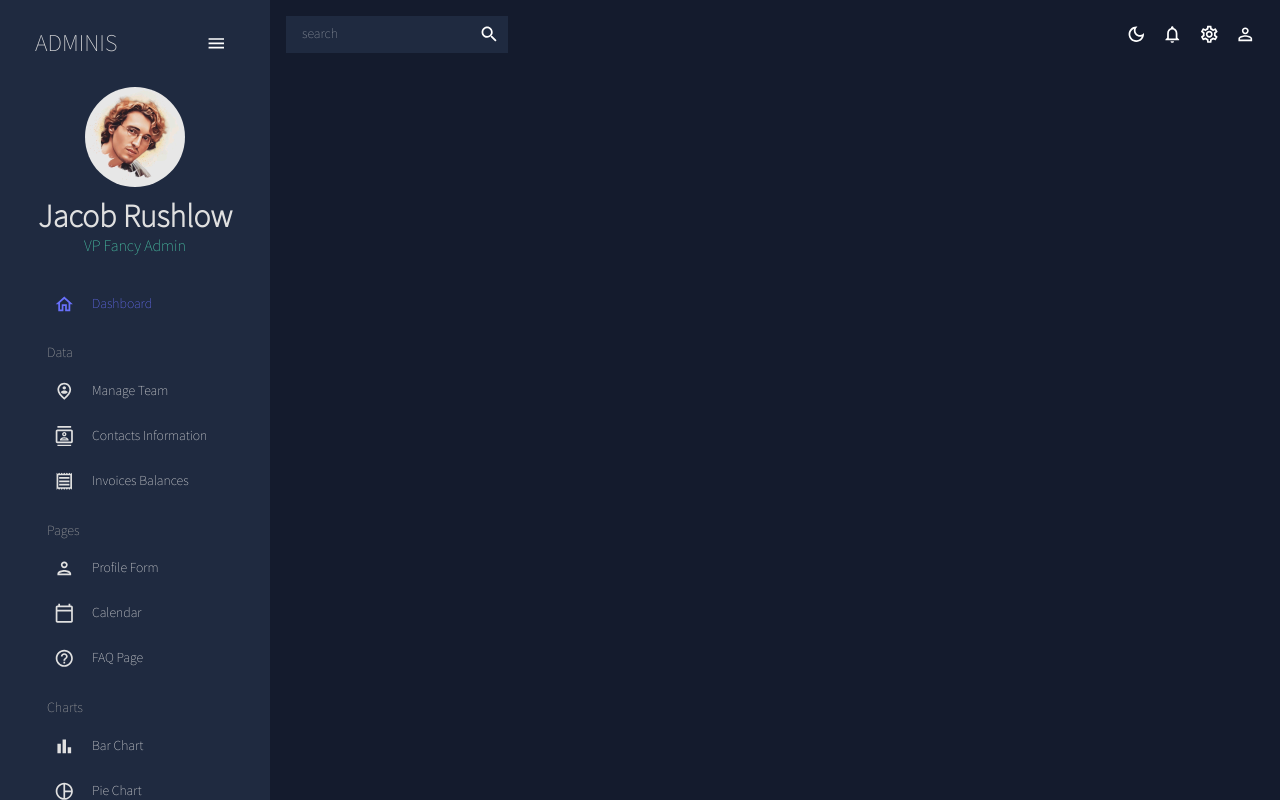
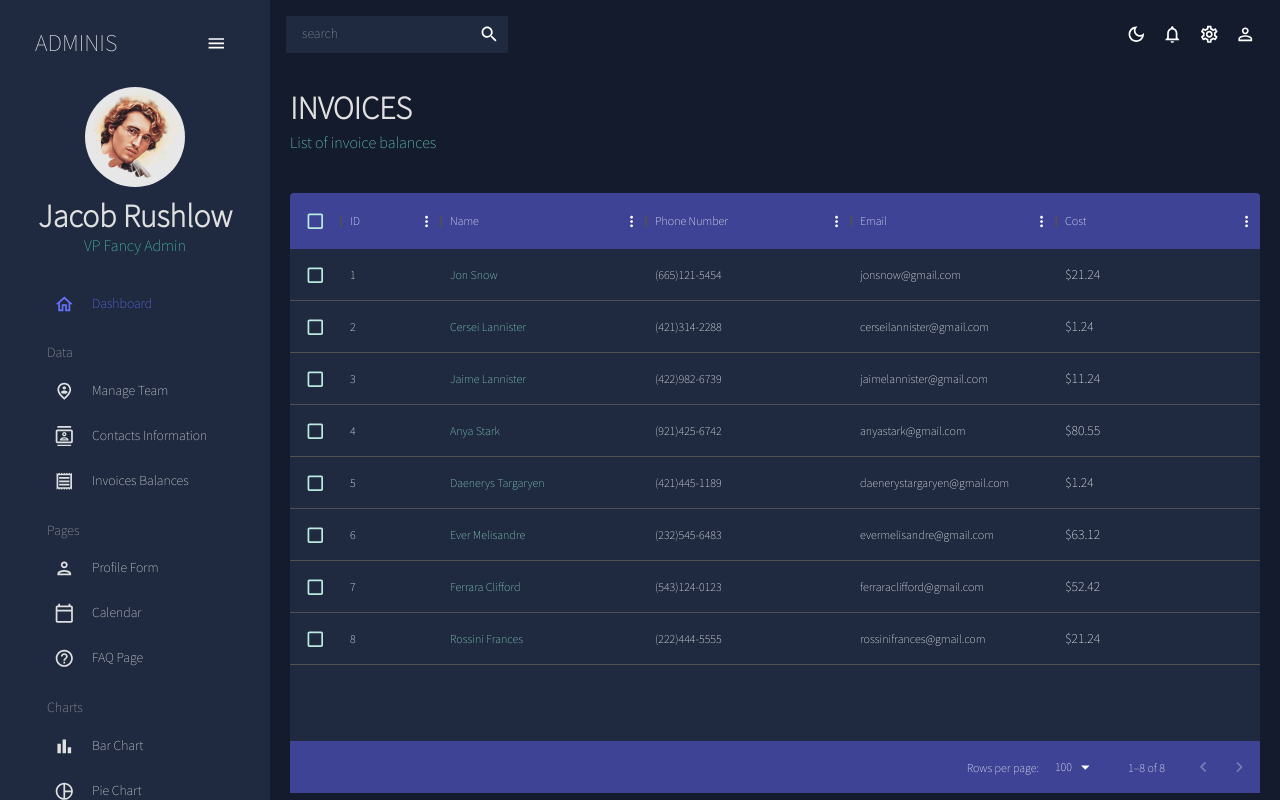
Before and after one commit to gheezl/MUI-practice, a React (Create React App) app: page /invoices in a window 1280 px wide. Built offline with nearby package versions, Linux system fonts and the light colour scheme.

Commit message:
Finished the invoices page

```diff
--- a/src/App.js
+++ b/src/App.js
@@ -3,6 +3,7 @@
 import Sidebar from "./features/global/Sidebar";
 import Team from "./features/team";
 import Contacts from "./features/contacts";
+import Invoices from "./features/invoices";
 import { Routes, Route } from "react-router-dom";
 import { ColorModeContext, useMode } from "./theme"
 import { CssBaseline, ThemeProvider } from "@mui/material"
@@ -24,6 +25,7 @@
               <Route path="/" element={<DashBoard />} />
               <Route path="/team" element={<Team />} />
               <Route path="/contacts" element={<Contacts />} />
+              <Route path="/invoices" element={<Invoices />} />
             </Routes>
           </main>
         </div>
--- /dev/null
+++ b/src/features/invoices/index.jsx
@@ -0,0 +1,77 @@
+import { Box, Typography, useTheme } from "@mui/material";
+import { DataGrid } from "@mui/x-data-grid";
+import { tokens } from "../../theme";
+import { mockDataInvoices } from "../../data/mockData";
+import Header from "../../components/Header";
+
+const Invoices = () => {
+  const theme = useTheme();
+  const colors = tokens(theme.palette.mode);
+  const columns = [
+    { field: "id", headerName: "ID" },
+    {
+      field: "name",
+      headerName: "Name",
+      flex: 1,
+      cellClassName: "name-column--cell",
+    },
+    {
+      field: "phone",
+      headerName: "Phone Number",
+      flex: 1,
+    },
+    {
+      field: "email",
+      headerName: "Email",
+      flex: 1,
+    },
+    {
+        field: "cost",
+        headerName: "Cost",
+        flex: 1,
+        renderCell: (params) => {
+            return (
+              <Typography>${params.row.cost}</Typography>
+            )},
+    }
+  ];
+
+  return (
+    <Box m="20px">
+      <Header title="INVOICES" subtitle="List of invoice balances" />
+      <Box
+        m="40px 0 0 0"
+        height="75vh"
+        sx={{
+          "& .MuiDataGrid-root": {
+            border: "none",
+          },
+          "& .MuiDataGrid-cell": {
+            borderBottom: "none",
+          },
+          "& .name-column--cell": {
+            color: colors.greenAccent[300],
+          },
+          "& .MuiDataGrid-columnHeaders": {
+            backgroundColor: colors.blueAccent[700],
+            borderBottom: "none",
+          },
+          "& .MuiDataGrid-virtualScroller": {
+            backgroundColor: colors.primary[400],
+          },
+          "& .MuiDataGrid-footerContainer": {
+            borderTop: "none",
+            backgroundColor: colors.blueAccent[700],
+          },
+          "& .MuiCheckbox-root": {
+            color: `${colors.greenAccent[200]} !important`,
+          },
+        }}
+      >
+        <DataGrid checkboxSelection rows={mockDataInvoices} columns={columns} />
+      </Box>
+    </Box>
+  );
+};
+
+export default Invoices;
```
